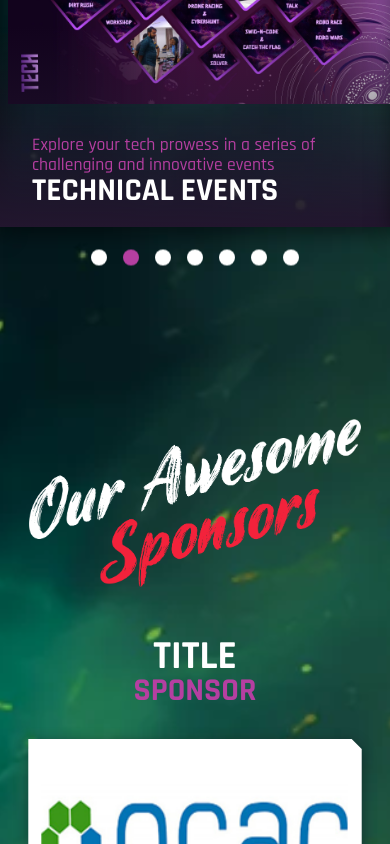
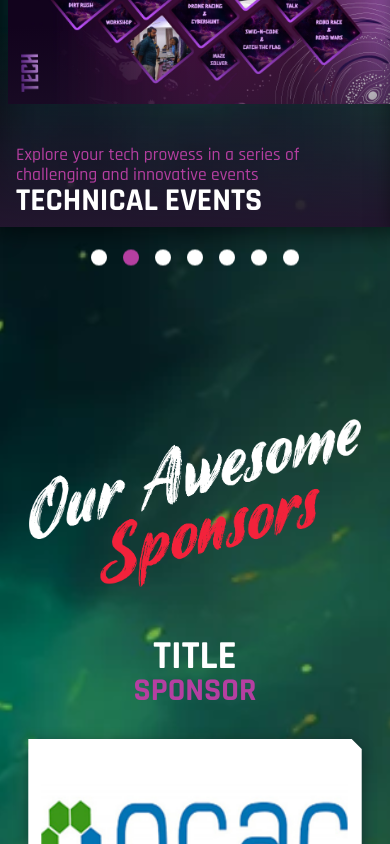
Before and after one commit to swoyam2609/ADVAITA-24-Website, a React (Create React App) app: page / in a window 390 px wide. Shown: the part 3160-4004 px from the top of the page. Built offline with nearby package versions, Linux system fonts and the light colour scheme.

Commit message:
Update homePage.module.css

```diff
--- a/src/routes/homePage.module.css
+++ b/src/routes/homePage.module.css
@@ -858,3 +858,21 @@
         display: unset;
     }
 }
+
+@media (max-width: 440px){
+    .proCardDesc {
+        transform: translateY(100px);
+    }
+    .sliderCardText {
+        transform: translateY(10px);
+        margin-left: 1rem;
+    }
+    .proCardOverlay {
+        transform: translateY(300px);}
+
+    .proCard:hover .proCardDesc {
+        transform: translateY(-60px);
+        margin-left: 1rem;
+        }
+
+}
```
